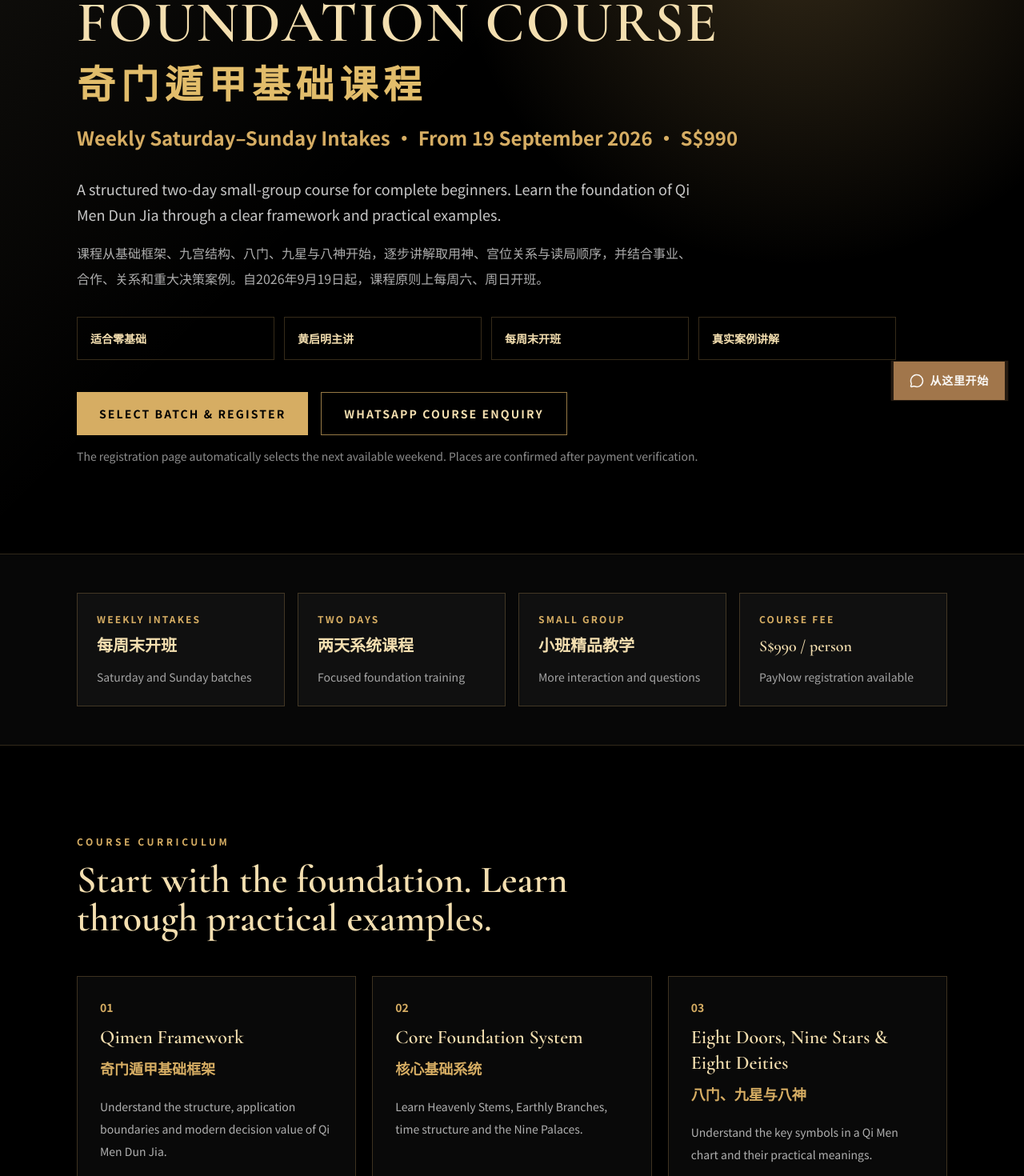
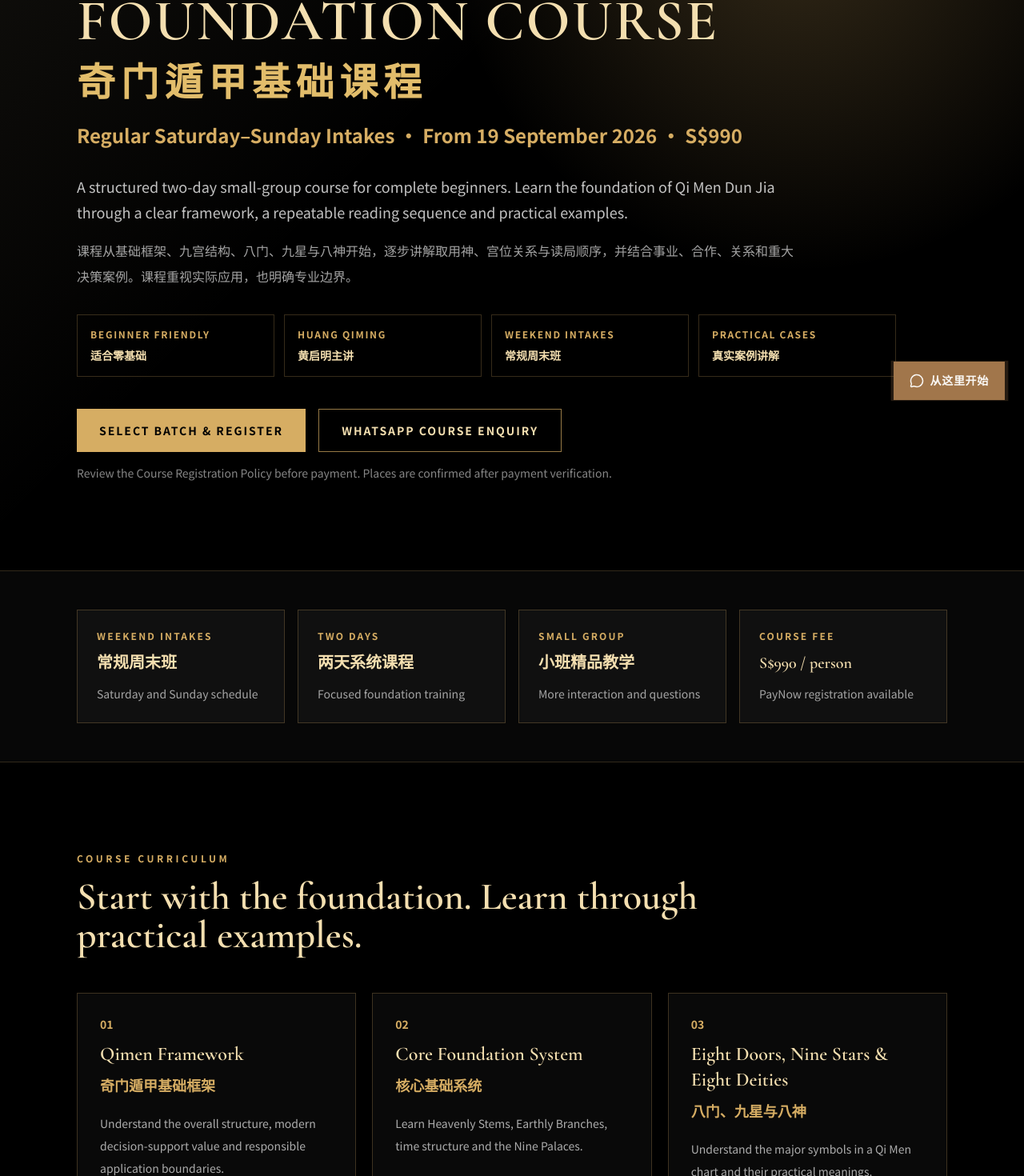
Before and after one commit to BODHIWONG/qmfeng-website, a Next.js app: page /qi-men-dun-jia-course-singapore in a window 1280 px wide. Shown: the part 276-1746 px from the top of the page at 80% size. Built offline with nearby package versions, Linux system fonts and the light colour scheme.

Commit message:
Strengthen Qi Men foundation course detail and policy clarity

```diff
--- a/app/qi-men-dun-jia-course-singapore/page.tsx
+++ b/app/qi-men-dun-jia-course-singapore/page.tsx
@@ -6,13 +6,14 @@ import Footer from "@/components/footer";
 import FloatingActions from "@/components/floating-actions";
 
 export const metadata: Metadata = {
-  title: "Qi Men Dun Jia Foundation Course Singapore｜奇门遁甲基础课程",
+  title: "Qi Men Dun Jia Foundation Course Singapore｜S$990 Weekend Class",
   description:
-    "启明遁甲 Qimen Strategy 新加坡两天奇门遁甲基础课程。自2026年9月19日起，每周六、周日开班，小班教学，适合零基础，课程费用每位S$990。",
+    "Qimen Strategy Academy Singapore offers a two-day Qi Men Dun Jia foundation course for complete beginners. Regular Saturday–Sunday intakes from 19 September 2026, S$990 per participant.",
   keywords: [
     "Qi Men Dun Jia course Singapore",
     "Qi Men Dun Jia class Singapore",
     "Qimen Dunjia foundation course",
+    "Weekend Qi Men course Singapore",
     "奇门遁甲课程新加坡",
     "新加坡奇门遁甲教学",
     "奇门遁甲基础课程",
@@ -21,15 +22,16 @@ export const metadata: Metadata = {
 };
 
 const REGISTRATION_LINK = "/course-registration?course=qimen-foundation&batch=2026-09-19";
-const WA_LINK = "https://wa.me/6589593499?text=Hello%20Qimen%20Strategy%2C%20I%20would%20like%20to%20enquire%20about%20the%20Qi%20Men%20Dun%20Jia%20Foundation%20Course.";
+const WA_LINK =
+  "https://wa.me/6589593499?text=Hello%20Qimen%20Strategy%20Academy%2C%20I%20would%20like%20to%20enquire%20about%20the%20Qi%20Men%20Dun%20Jia%20Foundation%20Course.";
 
 const curriculum = [
-  ["01", "Qimen Framework", "奇门遁甲基础框架", "Understand the structure, application boundaries and modern decision value of Qi Men Dun Jia."],
+  ["01", "Qimen Framework", "奇门遁甲基础框架", "Understand the overall structure, modern decision-support value and responsible application boundaries."],
   ["02", "Core Foundation System", "核心基础系统", "Learn Heavenly Stems, Earthly Branches, time structure and the Nine Palaces."],
-  ["03", "Eight Doors, Nine Stars & Eight Deities", "八门、九星与八神", "Understand the key symbols in a Qi Men chart and their practical meanings."],
-  ["04", "Chart Reading Sequence", "排盘结构与读局顺序", "Learn useful-god selection, palace relationships and a clear reading process."],
+  ["03", "Eight Doors, Nine Stars & Eight Deities", "八门、九星与八神", "Understand the major symbols in a Qi Men chart and their practical meanings."],
+  ["04", "Chart Reading Sequence", "排盘结构与读局顺序", "Learn useful-god selection, palace relationships and a repeatable reading sequence."],
   ["05", "Practical Case Learning", "真实案例实战学习", "Apply the framework to career, business, partnership, relationships and major decisions."],
-  ["06", "Responsible Application", "负责任的应用边界", "Use Qi Men as structured decision support rather than fatalism or absolute prediction."],
+  ["06", "Responsible Application", "负责任的应用边界", "Use Qi Men as supplementary decision support rather than fatalism, certainty or a replacement for regulated advice."],
 ];
 
 const suitableFor = [
@@ -42,13 +44,20 @@ const suitableFor = [
 const facts = [
   ["Course", "课程", "Qi Men Dun Jia Foundation Course｜奇门遁甲基础课程"],
   ["Instructor", "主讲", "Huang Qiming｜黄启明主讲"],
-  ["Schedule", "开班安排", "Weekly from 19 September 2026｜自2026年9月19日起每周开班"],
+  ["Schedule", "开班安排", "Regular weekend intakes from 19 September 2026｜自2026年9月19日起安排常规周末班"],
   ["Days", "上课日", "Saturday & Sunday｜周六、周日"],
-  ["Format", "形式", "2-day small-group course｜两天小班精品课程"],
+  ["Format", "形式", "Two-day small-group course｜两天小班精品课程"],
   ["Level", "程度", "Suitable for complete beginners｜适合零基础"],
   ["Language", "语言", "Chinese teaching with English support｜中文授课，可英文辅助"],
   ["Fee", "费用", "S$990 per participant｜每位S$990"],
   ["Location", "地点", "Blk 210 New Upper Changi Road #01-729, Singapore 460210"],
+];
+
+const expectations = [
+  ["Included", "课程包含", "Two days of in-person teaching, structured foundation content, guided case explanation and class Q&A."],
+  ["Not Included", "课程不包含", "Professional certification, guaranteed mastery, unlimited after-class consultation or permission to reproduce and teach the materials."],
+  ["Class Conduct", "课堂规范", "Participant privacy and confidential case material must be respected. Recording and redistribution require written permission."],
+  ["Place Confirmation", "名额确认", "A place is confirmed only after payment verification and written acknowledgement from Qimen Strategy Academy."],
 ];
 
 export default function QiMenCoursePage() {
@@ -60,68 +69,129 @@ export default function QiMenCoursePage() {
           <section className="relative overflow-hidden px-4 pb-20 pt-32 md:pb-28 md:pt-40">
             <div className="absolute inset-0 bg-[radial-gradient(circle_at_78%_18%,rgba(214,173,99,0.24),transparent_34%),linear-gradient(135deg,rgba(244,223,176,0.08),transparent_42%)]" />
             <div className="container relative mx-auto max-w-6xl">
-              <p className="text-xs font-bold uppercase tracking-[0.34em] text-[#d6ad63]">Qimen Strategy Singapore · Foundation Course</p>
-              <h1 className="mt-5 max-w-5xl text-4xl font-semibold uppercase leading-none tracking-[0.03em] text-[#f4dfb0] md:text-7xl">Qi Men Dun Jia Foundation Course</h1>
+              <p className="text-xs font-bold uppercase tracking-[0.30em] text-[#d6ad63]">Qimen Strategy Academy · Singapore</p>
+              <h1 className="mt-5 max-w-5xl text-4xl font-semibold uppercase leading-[0.98] tracking-[0.03em] text-[#f4dfb0] md:text-7xl">Qi Men Dun Jia Foundation Course</h1>
               <h2 className="mt-5 text-3xl font-semibold tracking-[0.14em] text-[#e2bd6b] md:text-5xl">奇门遁甲基础课程</h2>
-              <p className="mt-6 text-lg font-semibold text-[#d6ad63] md:text-2xl">Weekly Saturday–Sunday Intakes · From 19 September 2026 · S$990</p>
-              <p className="mt-8 max-w-3xl text-lg leading-8 text-white/78">A structured two-day small-group course for complete beginners. Learn the foundation of Qi Men Dun Jia through a clear framework and practical examples.</p>
-              <p className="mt-4 max-w-3xl leading-8 text-white/68">课程从基础框架、九宫结构、八门、九星与八神开始，逐步讲解取用神、宫位关系与读局顺序，并结合事业、合作、关系和重大决策案例。自2026年9月19日起，课程原则上每周六、周日开班。</p>
+              <p className="mt-6 text-lg font-semibold text-[#d6ad63] md:text-2xl">Regular Saturday–Sunday Intakes · From 19 September 2026 · S$990</p>
+              <p className="mt-8 max-w-4xl text-lg leading-8 text-white/76">A structured two-day small-group course for complete beginners. Learn the foundation of Qi Men Dun Jia through a clear framework, a repeatable reading sequence and practical examples.</p>
+              <p className="mt-4 max-w-4xl leading-8 text-white/64">课程从基础框架、九宫结构、八门、九星与八神开始，逐步讲解取用神、宫位关系与读局顺序，并结合事业、合作、关系和重大决策案例。课程重视实际应用，也明确专业边界。</p>
               <div className="mt-8 grid max-w-5xl gap-3 sm:grid-cols-2 lg:grid-cols-4">
-                {["适合零基础", "黄启明主讲", "每周末开班", "真实案例讲解"].map((item) => <div key={item} className="border border-[#d6ad63]/25 bg-black/30 p-4 text-sm font-semibold text-[#f4dfb0]">{item}</div>)}
+                {[
+                  ["Beginner Friendly", "适合零基础"],
+                  ["Huang Qiming", "黄启明主讲"],
+                  ["Weekend Intakes", "常规周末班"],
+                  ["Practical Cases", "真实案例讲解"],
+                ].map(([en, zh]) => (
+                  <div key={en} className="border border-[#d6ad63]/25 bg-black/30 p-4">
+                    <p className="text-xs font-bold uppercase tracking-[0.14em] text-[#d6ad63]">{en}</p>
+                    <p className="mt-2 text-sm font-semibold text-[#f4dfb0]">{zh}</p>
+                  </div>
+                ))}
               </div>
               <div className="mt-10 flex flex-col gap-4 sm:flex-row">
-                <Link href={REGISTRATION_LINK} className="inline-flex items-center justify-center bg-[#d6ad63] px-7 py-4 text-sm font-bold uppercase tracking-[0.15em] text-black hover:bg-[#f4dfb0]">Select Batch & Register</Link>
-                <a href={WA_LINK} target="_blank" rel="noopener noreferrer" className="inline-flex items-center justify-center border border-[#d6ad63]/70 px-7 py-4 text-sm font-bold uppercase tracking-[0.15em] text-[#f4dfb0] hover:bg-[#d6ad63]/10">WhatsApp Course Enquiry</a>
+                <Link href={REGISTRATION_LINK} className="inline-flex items-center justify-center bg-[#d6ad63] px-7 py-4 text-sm font-bold uppercase tracking-[0.14em] text-black hover:bg-[#f4dfb0]">Select Batch & Register</Link>
+                <a href={WA_LINK} target="_blank" rel="noopener noreferrer" className="inline-flex items-center justify-center border border-[#d6ad63]/70 px-7 py-4 text-sm font-bold uppercase tracking-[0.14em] text-[#f4dfb0] hover:bg-[#d6ad63]/10">WhatsApp Course Enquiry</a>
               </div>
-              <p className="mt-4 text-sm text-white/55">The registration page automatically selects the next available weekend. Places are confirmed after payment verification.</p>
+              <p className="mt-4 text-sm text-white/52">Review the Course Registration Policy before payment. Places are confirmed after payment verification.</p>
             </div>
           </section>
 
           <section className="border-y border-[#d6ad63]/20 bg-[#070707] px-4 py-12">
             <div className="container mx-auto grid max-w-6xl gap-4 md:grid-cols-4">
               {[
-                ["Weekly Intakes", "每周末开班", "Saturday and Sunday batches"],
+                ["Weekend Intakes", "常规周末班", "Saturday and Sunday schedule"],
                 ["Two Days", "两天系统课程", "Focused foundation training"],
                 ["Small Group", "小班精品教学", "More interaction and questions"],
                 ["Course Fee", "S$990 / person", "PayNow registration available"],
-              ].map(([title, value, body]) => <article key={title} className="border border-[#d6ad63]/25 bg-white/[0.035] p-6"><p className="text-xs font-bold uppercase tracking-[0.18em] text-[#d6ad63]">{title}</p><h3 className="mt-3 text-xl font-semibold text-[#f4dfb0]">{value}</h3><p className="mt-3 text-sm leading-6 text-white/62">{body}</p></article>)}
+              ].map(([title, value, body]) => (
+                <article key={title} className="border border-[#d6ad63]/25 bg-white/[0.035] p-6">
+                  <p className="text-xs font-bold uppercase tracking-[0.18em] text-[#d6ad63]">{title}</p>
+                  <h3 className="mt-3 text-xl font-semibold text-[#f4dfb0]">{value}</h3>
+                  <p className="mt-3 text-sm leading-6 text-white/62">{body}</p>
+                </article>
+              ))}
             </div>
           </section>
 
           <section className="px-4 py-20 md:py-28">
             <div className="container mx-auto max-w-6xl">
               <p className="text-xs font-bold uppercase tracking-[0.3em] text-[#d6ad63]">Course Curriculum</p>
-              <h2 className="mt-4 max-w-3xl text-3xl font-semibold text-[#f4dfb0] md:text-5xl">Start with the foundation. Learn through practical examples.</h2>
+              <h2 className="mt-4 max-w-4xl text-3xl font-semibold text-[#f4dfb0] md:text-5xl">Start with the foundation. Learn through practical examples.</h2>
               <div className="mt-12 grid gap-5 md:grid-cols-2 lg:grid-cols-3">
-                {curriculum.map(([no, title, zh, body]) => <article key={no} className="border border-[#d6ad63]/25 bg-white/[0.035] p-7"><p className="text-sm font-bold text-[#d6ad63]">{no}</p><h3 className="mt-3 text-2xl font-semibold text-[#f4dfb0]">{title}</h3><p className="mt-2 text-lg font-semibold text-[#d6ad63]">{zh}</p><p className="mt-5 text-sm leading-7 text-white/68">{body}</p></article>)}
+                {curriculum.map(([no, title, zh, body]) => (
+                  <article key={no} className="border border-[#d6ad63]/25 bg-white/[0.035] p-7">
+                    <p className="text-sm font-bold text-[#d6ad63]">{no}</p>
+                    <h3 className="mt-3 text-2xl font-semibold text-[#f4dfb0]">{title}</h3>
+                    <p className="mt-2 text-lg font-semibold text-[#d6ad63]">{zh}</p>
+                    <p className="mt-5 text-sm leading-7 text-white/66">{body}</p>
+                  </article>
+                ))}
               </div>
             </div>
           </section>
 
           <section className="border-y border-[#d6ad63]/20 bg-[#070707] px-4 py-20">
             <div className="container mx-auto grid max-w-6xl gap-10 lg:grid-cols-2">
-              <div><p className="text-xs font-bold uppercase tracking-[0.3em] text-[#d6ad63]">Who This Is For</p><h2 className="mt-4 text-3xl font-semibold text-[#f4dfb0] md:text-5xl">No prior Qi Men knowledge is required.</h2><p className="mt-6 leading-8 text-white/68">适合完全零基础，也适合过去接触过相关内容、但希望重新建立清晰学习系统的人。</p></div>
-              <div className="space-y-4">{suitableFor.map((item, index) => <div key={item} className="flex gap-4 border border-[#d6ad63]/20 bg-black p-5"><span className="text-sm font-bold text-[#d6ad63]">{String(index + 1).padStart(2, "0")}</span><p className="leading-7 text-white/75">{item}</p></div>)}</div>
+              <div>
+                <p className="text-xs font-bold uppercase tracking-[0.3em] text-[#d6ad63]">Who This Is For</p>
+                <h2 className="mt-4 text-3xl font-semibold text-[#f4dfb0] md:text-5xl">No prior Qi Men knowledge is required.</h2>
+                <p className="mt-6 leading-8 text-white/68">适合完全零基础，也适合过去接触过相关内容、但希望重新建立清晰学习系统的人。</p>
+              </div>
+              <div className="space-y-4">
+                {suitableFor.map((item, index) => (
+                  <div key={item} className="flex gap-4 border border-[#d6ad63]/20 bg-black p-5">
+                    <span className="text-sm font-bold text-[#d6ad63]">{String(index + 1).padStart(2, "0")}</span>
+                    <p className="leading-7 text-white/75">{item}</p>
+                  </div>
+                ))}
+              </div>
             </div>
           </section>
 
           <section className="px-4 py-20">
-            <div className="container mx-auto max-w-5xl border border-[#d6ad63]/30 bg-[#070707] p-8 md:p-10">
-              <p className="text-xs font-bold uppercase tracking-[0.28em] text-[#d6ad63]">Course Details</p><h2 className="mt-3 text-3xl font-semibold text-[#f4dfb0]">课程资料</h2>
-              <div className="mt-8 grid gap-5 md:grid-cols-2">{facts.map(([en, zh, value]) => <div key={en} className="border-b border-[#d6ad63]/15 pb-4"><p className="text-xs font-bold uppercase tracking-[0.16em] text-[#d6ad63]">{en} · {zh}</p><p className="mt-2 text-sm leading-7 text-white/76">{value}</p></div>)}</div>
+            <div className="container mx-auto max-w-6xl grid gap-6 lg:grid-cols-2">
+              <div className="border border-[#d6ad63]/30 bg-[#070707] p-8 md:p-10">
+                <p className="text-xs font-bold uppercase tracking-[0.28em] text-[#d6ad63]">Course Details</p>
+                <h2 className="mt-3 text-3xl font-semibold text-[#f4dfb0]">课程资料</h2>
+                <div className="mt-8 grid gap-5 sm:grid-cols-2">
+                  {facts.map(([en, zh, value]) => (
+                    <div key={en} className="border-b border-[#d6ad63]/15 pb-4">
+                      <p className="text-xs font-bold uppercase tracking-[0.16em] text-[#d6ad63]">{en} · {zh}</p>
+                      <p className="mt-2 text-sm leading-7 text-white/76">{value}</p>
+                    </div>
+                  ))}
+                </div>
+              </div>
+              <div className="border border-[#d6ad63]/30 bg-[#070707] p-8 md:p-10">
+                <p className="text-xs font-bold uppercase tracking-[0.28em] text-[#d6ad63]">Expectations & Boundaries</p>
+                <h2 className="mt-3 text-3xl font-semibold text-[#f4dfb0]">课程范围与规范</h2>
+                <div className="mt-8 space-y-5">
+                  {expectations.map(([title, zh, body]) => (
+                    <div key={title} className="border-l-2 border-[#d6ad63] pl-4">
+                      <p className="text-sm font-semibold text-[#f4dfb0]">{title} · {zh}</p>
+                      <p className="mt-2 text-sm leading-7 text-white/62">{body}</p>
+                    </div>
+                  ))}
+                </div>
+                <Link href="/course-policy" className="mt-8 inline-flex border border-[#d6ad63]/60 px-5 py-3 text-sm font-bold uppercase tracking-[0.13em] text-[#f4dfb0] hover:bg-[#d6ad63]/10">Read Course Policy</Link>
+              </div>
             </div>
           </section>
 
           <section className="px-4 pb-24">
             <div className="container mx-auto max-w-4xl border border-[#d6ad63]/40 bg-[#d6ad63]/10 p-8 text-center md:p-12">
-              <p className="text-xs font-bold uppercase tracking-[0.3em] text-[#d6ad63]">Weekly Course Registration</p>
-              <h2 className="mt-5 text-3xl font-semibold text-[#f4dfb0] md:text-5xl">Choose the weekend that suits you.</h2>
-              <p className="mx-auto mt-6 max-w-2xl leading-8 text-white/70">报名页会自动显示未来每周六、周日的可选班次。选择课程日期、填写学员资料并完成PayNow付款后，我们将核实并确认名额。</p>
-              <Link href={REGISTRATION_LINK} className="mt-8 inline-flex items-center justify-center bg-[#d6ad63] px-8 py-4 text-sm font-bold uppercase tracking-[0.15em] text-black hover:bg-[#f4dfb0]">Select Batch & Register</Link>
+              <p className="text-xs font-bold uppercase tracking-[0.3em] text-[#d6ad63]">Course Registration</p>
+              <h2 className="mt-5 text-3xl font-semibold text-[#f4dfb0] md:text-5xl">Choose an available weekend batch.</h2>
+              <p className="mx-auto mt-6 max-w-2xl leading-8 text-white/70">报名页会显示未来可选的周六、周日班次。选择日期、填写学员资料并完成PayNow付款后，我们将核实并书面确认名额。</p>
+              <div className="mt-8 flex flex-col justify-center gap-4 sm:flex-row">
+                <Link href={REGISTRATION_LINK} className="inline-flex items-center justify-center bg-[#d6ad63] px-8 py-4 text-sm font-bold uppercase tracking-[0.14em] text-black hover:bg-[#f4dfb0]">Select Batch & Register</Link>
+                <Link href="/course-policy" className="inline-flex items-center justify-center border border-[#d6ad63]/70 px-8 py-4 text-sm font-bold uppercase tracking-[0.14em] text-[#f4dfb0] hover:bg-[#d6ad63]/10">Course Policy</Link>
+              </div>
             </div>
           </section>
         </main>
-        <Footer /><FloatingActions />
+        <Footer />
+        <FloatingActions />
       </div>
     </LanguageProvider>
   );
```
